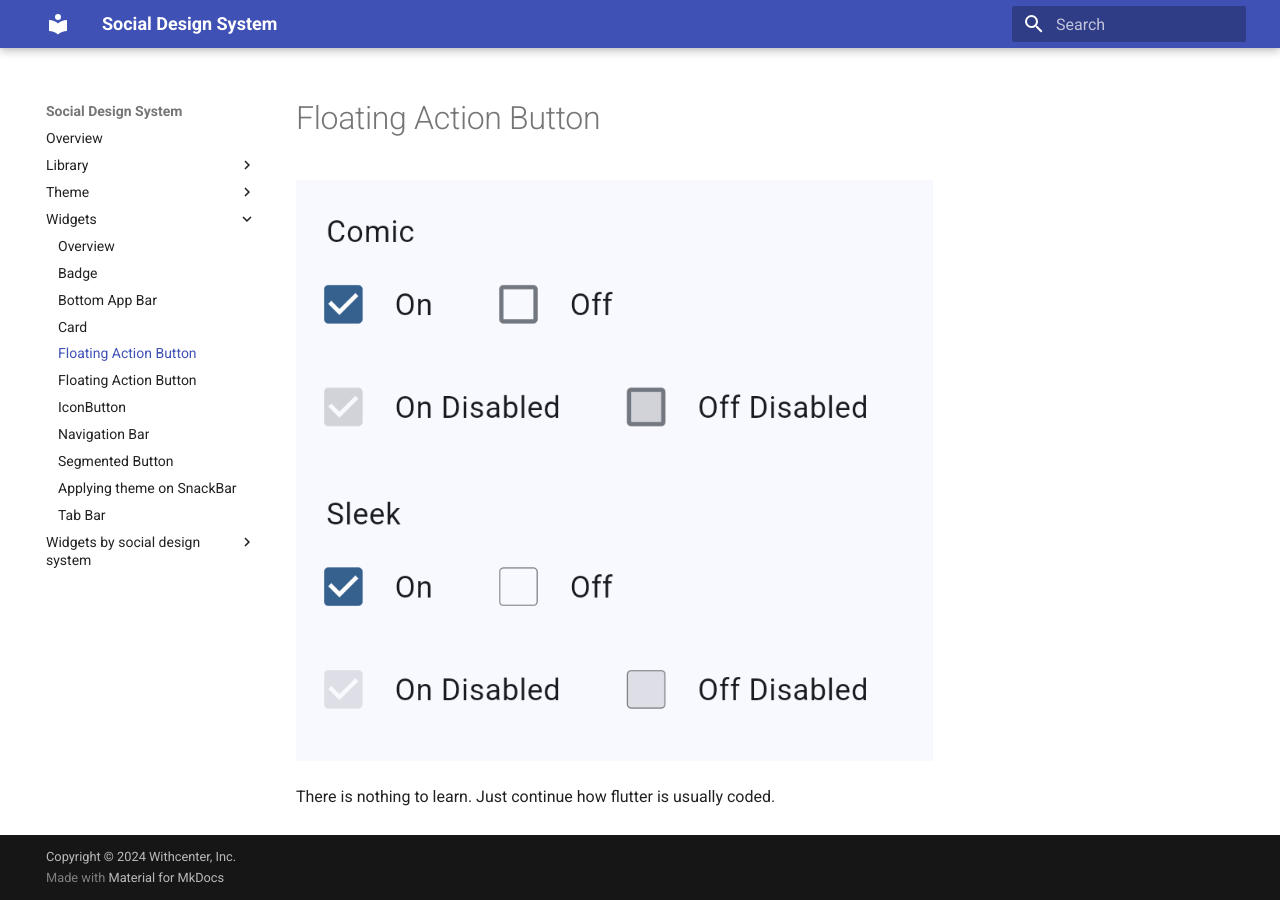
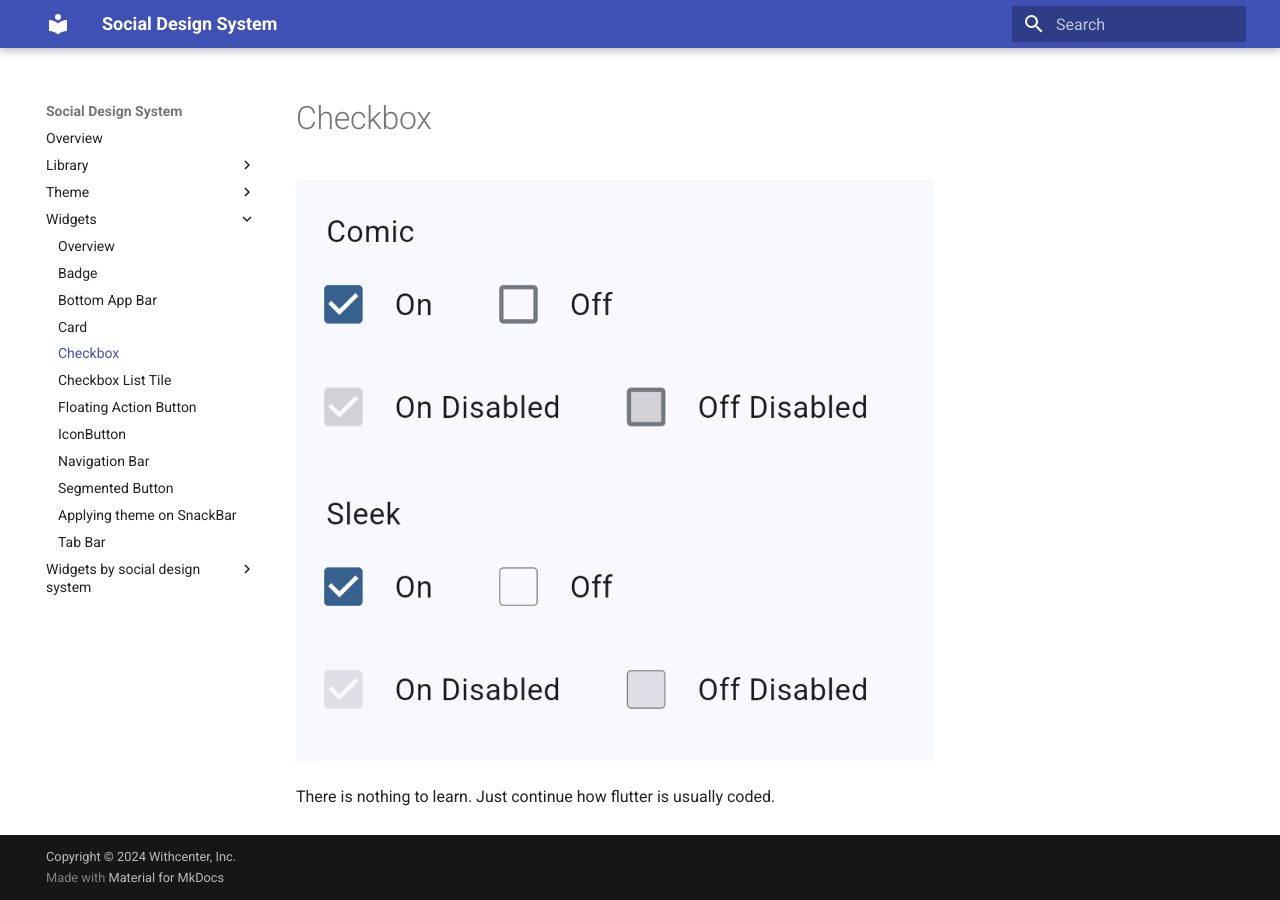
Before and after one commit to thruthesky/easy_design_system_backup_2024_09_24, an MkDocs documentation site: the page built from docs/widgets/checkbox.md, in a window 1280 px wide. Built offline with MkDocs 1.6.1 and Material for MkDocs 9.7.7, drawn with Linux system fonts in a browser that asks for light colours.

Commit message:
add list tile

```diff
--- a/docs/widgets/checkbox.md
+++ b/docs/widgets/checkbox.md
@@ -1,4 +1,4 @@
-# Floating Action Button
+# Checkbox
 
 ![Checkbox](../images/checkbox.jpg)
 
```
Also changed, not shown: docs/widgets/checkbox_list_tile.md (added, +5 -0 lines), docs/images/checkbox_list_tile.jpg (added).
